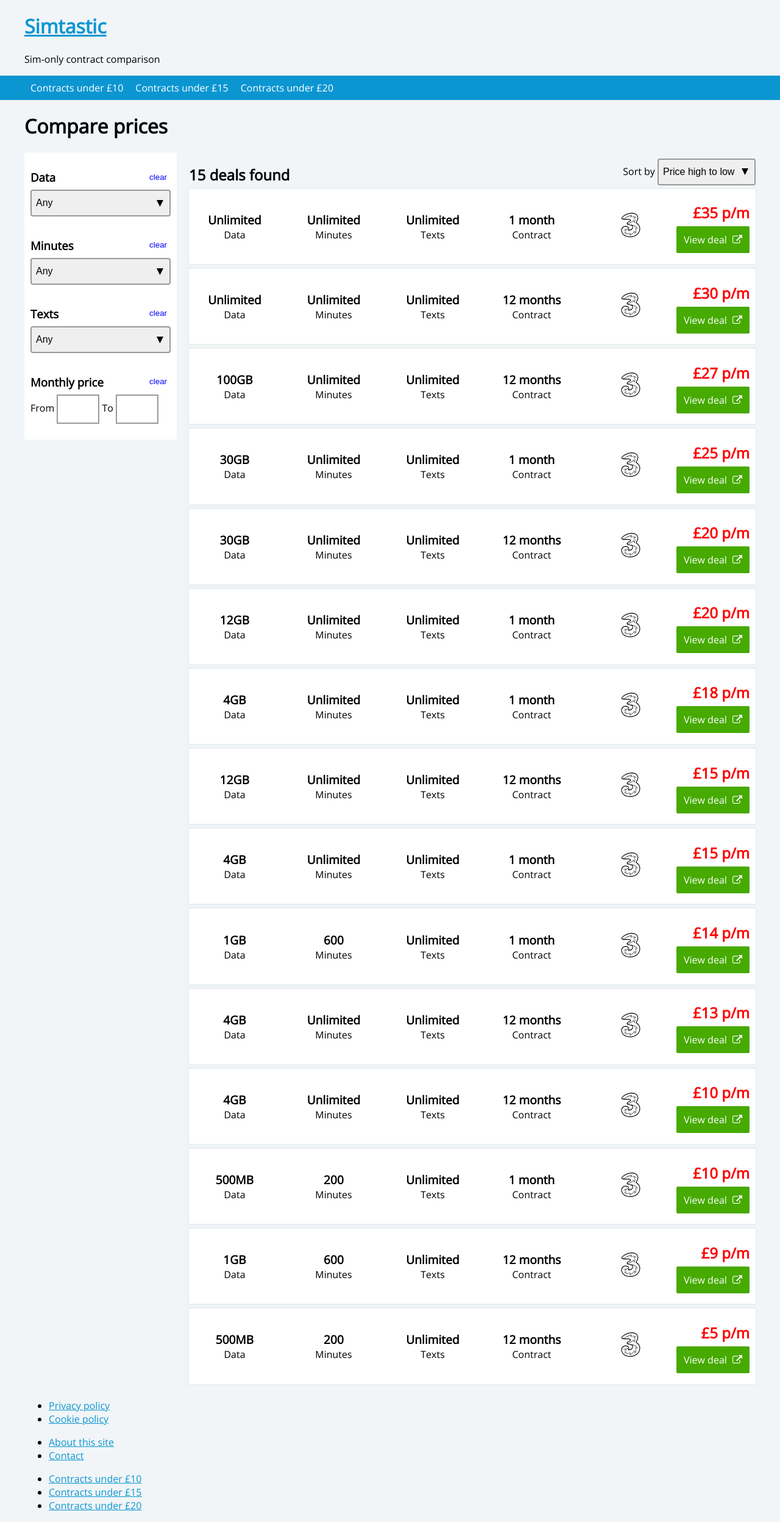
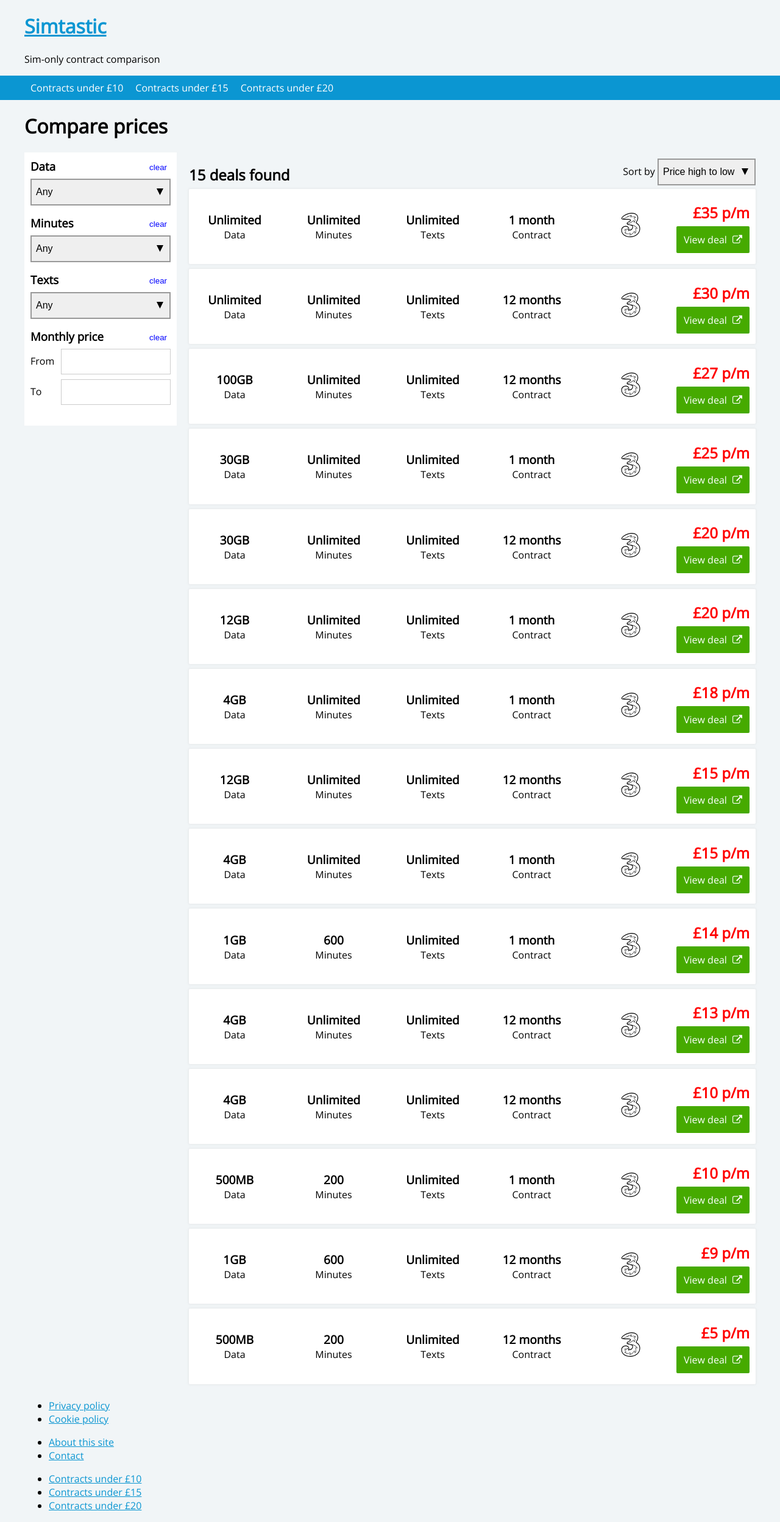
Before and after one commit to benwebdevleic/simtastic, a Jekyll site: the page built from index.html, in a window 1280 px wide. Shown: the whole page at 61% size. Built offline with Jekyll 4.4.1, drawn with Linux system fonts in a browser that asks for light colours.

Commit message:
Align the min max price fields

```diff
--- a/_sass/modules/_comparison-chart.scss
+++ b/_sass/modules/_comparison-chart.scss
@@ -68,6 +68,7 @@
 }
 
 .comparison-chart-filter-heading {
+  margin-top: 0;
 
   @media screen and (min-width: $width-desktop) {
     margin-bottom: 0.5rem;
@@ -220,8 +221,9 @@
 
   @media screen and (min-width: $width-desktop) {
     position: absolute;
-    top: 9px;
+    top: 0;
     right: 0;
+    line-height: 1.9rem;
   }
 }
 
--- a/_sass/partials/_forms.scss
+++ b/_sass/partials/_forms.scss
@@ -20,18 +20,42 @@ select {
   padding-right: 2rem;
   background-color: #efefef;
   border: 2px solid #999;
-  border-radius: 4px;
 
   @media screen and (min-width: $width-desktop) {
     line-height: 40px;
   }
-
 }
 
 input[type="number"] {
   line-height: 44px;
   padding: 0 0 0 7px;
   box-sizing: border-box;
-  width: 70px;
-  border: 2px solid #999;
+  font-size: 1rem;
+  border: 1px solid #ccc;
+
+  @media screen and (min-width: $width-desktop) {
+    line-height: 40px;
+  }
 }
+
+.form-fields-range {
+
+  label {
+    display: block;
+    margin-bottom: 0.5rem;
+    font-size: 0;
+  }
+
+  .label-text {
+    display: inline-block;
+    font-size: 1rem;
+    width: 50px;
+  }
+
+  input[type="number"] {
+    line-height: 40px;
+    display: inline-block;
+    width: calc(100% - 50px);
+    font-size: 1rem;
+  }
+}
```
Also changed, not shown: 2 other files.
